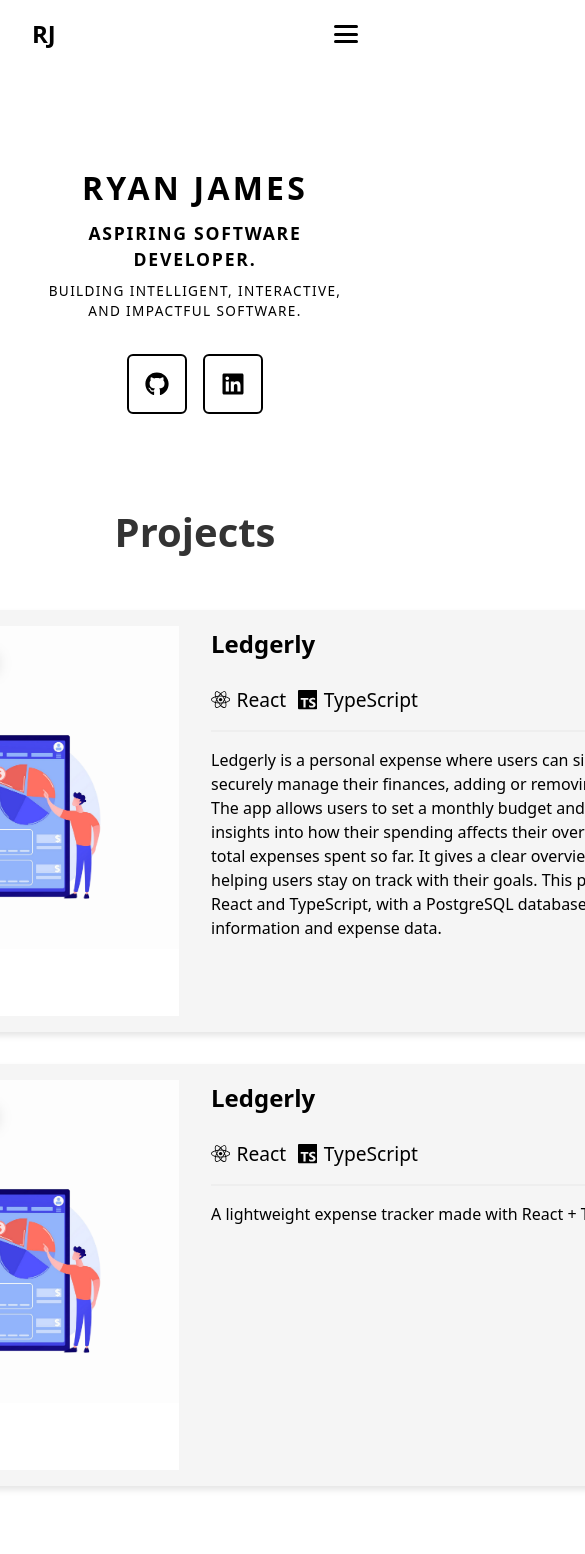
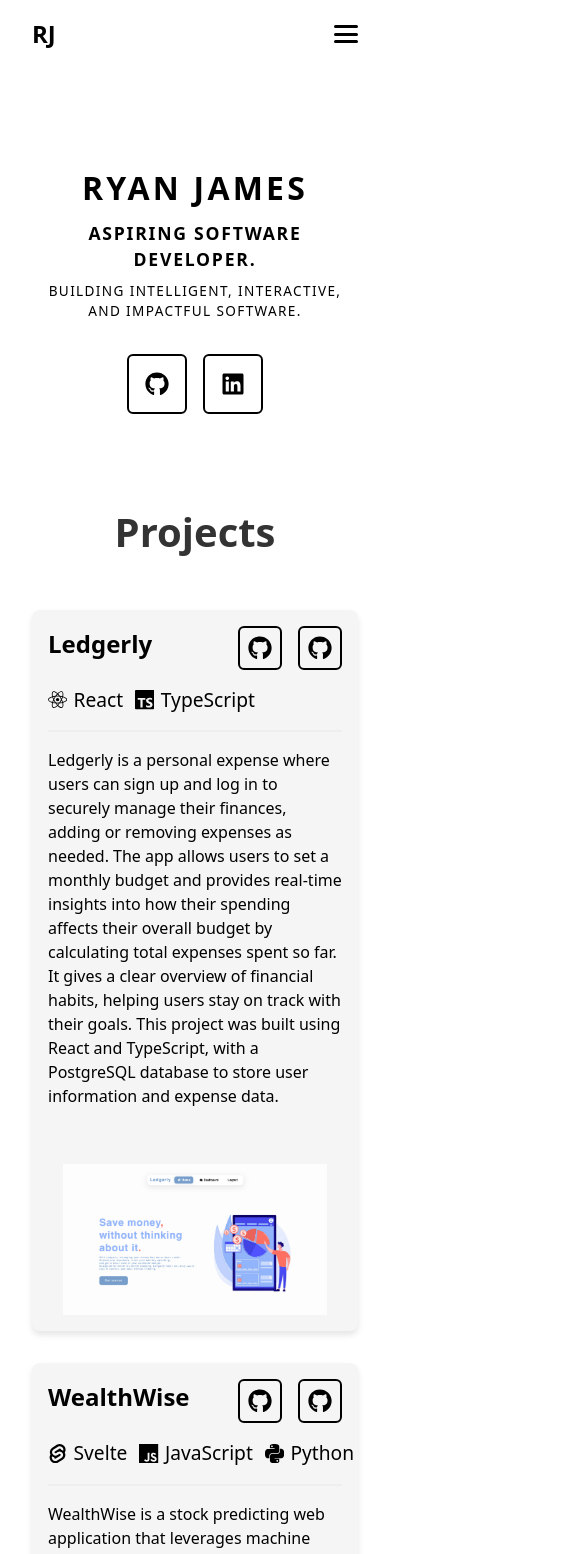
Before and after one commit to RjSup/Ryan-James, a React (Vite) app: page /#/ in a window 390 px wide. Shown: the top 1554 px of the page, 585 px wide, since content can reach past the window. Built offline with nearby package versions, Linux system fonts and the light colour scheme.

Commit message:
added more projects

```diff
--- a/src/components/NavBar.tsx
+++ b/src/components/NavBar.tsx
@@ -16,7 +16,6 @@ const Navbar = () => {
       {/* Desktop nav links */}
       <nav className={`${styles.nav} ${isMenuOpen ? styles.open : ''}`}>
         <a className={`${styles.navLink}`} href="" onClick={() => setIsMenuOpen(false)}>Home</a>
-        <a className={`${styles.navLink}`} href="" onClick={() => setIsMenuOpen(false)}>About</a>
         <a className={`${styles.navLink}`} href="" onClick={() => setIsMenuOpen(false)}>Projects</a>
         <a className={`${styles.navLink}`} href="" onClick={() => setIsMenuOpen(false)}>Contact</a>
       </nav>
--- a/src/components/projects.module.css
+++ b/src/components/projects.module.css
@@ -120,3 +120,30 @@
     color: #3178C6;
     font-size: 1.2rem;
 }
+
+@media (max-width: 768px) {
+  .projects-container {
+    flex-direction: column;
+    height: auto;
+    width: 100%;
+    gap: 1.5rem;
+  }
+
+  .right-section {
+    order: 1;
+    align-items: center;
+    width: 100%;
+  }
+
+
+  .left-section {
+    order: 2;
+    align-items: center;
+    width: 100%;
+  }
+
+  .image-placeholder {
+    width: 90%;
+    height: auto;
+  }
+}
--- a/src/pages/About.tsx
+++ b/src/pages/About.tsx
@@ -1,7 +1,9 @@
 import Project from "../components/Projects";
 import Ledgerly from '../../public/example.png';
+import WealthWise from '../../public/example3.png';
+import Conversely from '../../public/example4.png';
 import { FaReact } from "react-icons/fa";
-import { SiTypescript } from "react-icons/si";
+import { SiJavascript, SiPython, SiTypescript, SiSvelte, SiFlask } from "react-icons/si";
 import styles from './about.module.css';
 
 export default function About() {
@@ -13,7 +15,7 @@ export default function About() {
                 title="Ledgerly"
                 image={Ledgerly}
                 repoLink="https://github.com/RjSup/expense-tracker"
-                liveLink="https://your-website.com"
+                liveLink="https://github.com/RjSup/expense-tracker"
                 description="Ledgerly is a personal expense where users can sign up and log in to securely manage their finances, adding or removing expenses as needed. The app allows users to set a monthly budget and provides real-time insights into how their spending affects their overall budget by calculating total expenses spent so far. It gives a clear overview of financial habits, helping users stay on track with their goals. This project was built using React and TypeScript, with a PostgreSQL database to store user information and expense data."
                 tech={[
                     { icon: <FaReact />, name: "React" },
@@ -22,17 +24,30 @@ export default function About() {
                 />
 
                 <Project
-                title="Ledgerly"
-                image={Ledgerly}
-                repoLink="https://github.com/RjSup/expense-tracker"
-                liveLink="https://your-website.com"
-                description="A lightweight expense tracker made with React + TypeScript."
+                title="WealthWise"
+                image={WealthWise}
+                repoLink="https://github.com/RjSup/Final_Year_Project"
+                liveLink="https://github.com/RjSup/Final_Year_Project"
+                description="WealthWise is a stock predicting web application that leverages machine learning to help users make informed investment decisions. By analyzing historical stock data and market trends, WealthWise provides users with predictions on stock performance, enabling them to strategize their investments effectively. The platform features an intuitive interface where users can search for stocks, view detailed analytics, and receive personalized recommendations. Built with Svelte, JavaScript and Python, WealthWise ensures a seamless user experience while utilizing robust backend technologies to handle data processing and machine learning algorithms."
                 tech={[
-                    { icon: <FaReact />, name: "React" },
-                    { icon: <SiTypescript />, name: "TypeScript" },
+                    { icon: <SiSvelte />, name: "Svelte" },
+                    { icon: <SiJavascript />, name: "JavaScript" },
+                    { icon: <SiPython />, name: "Python" },
                 ]}
                 />
 
+                <Project
+                title="Conversely"
+                image={Conversely}
+                repoLink="https://github.com/RjSup/COMP5013-WebApp"
+                liveLink="https://github.com/RjSup/COMP5013-WebApp"
+                description="Conversely is a debating web application designed to facilitate structured debates on various topics. Users can create accounts, join debate rooms, and engage in discussions by presenting arguments and counterarguments. The platform supports real-time interactions, allowing participants to respond to each other's points promptly. Built using Flask for the backend and JavaScript for the frontend, Conversely ensures a smooth and interactive user experience while maintaining robust performance and security."
+                tech={[
+                    { icon: <SiJavascript />, name: "JavaScript" },
+                    { icon: <SiPython />, name: "Python" },
+                    { icon: <SiFlask />, name: "Flask" },
+                ]}
+                />
 
             </div>
         </>
```
Also changed, not shown: public/example3.png (added), public/example4.png (added).
